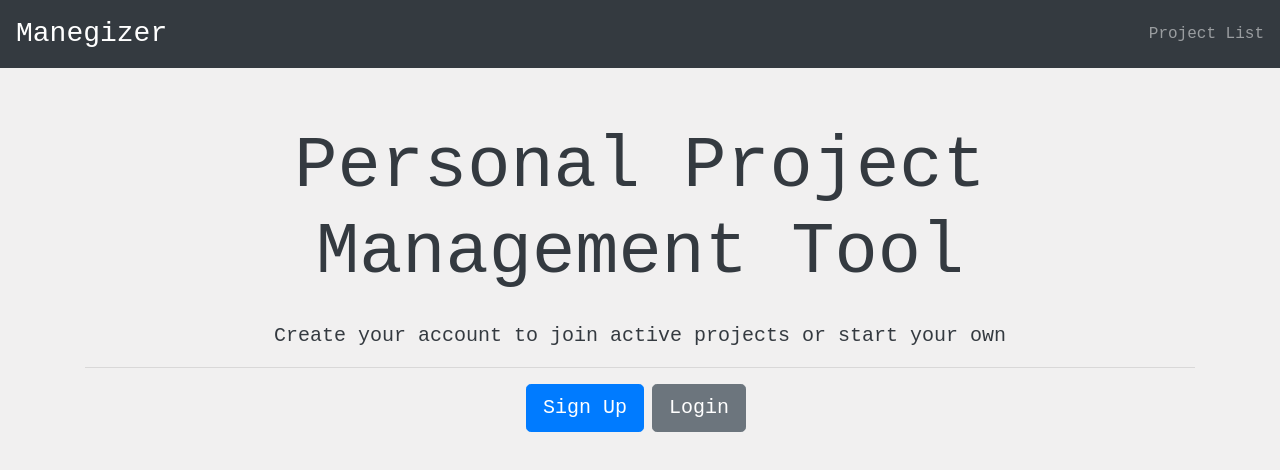
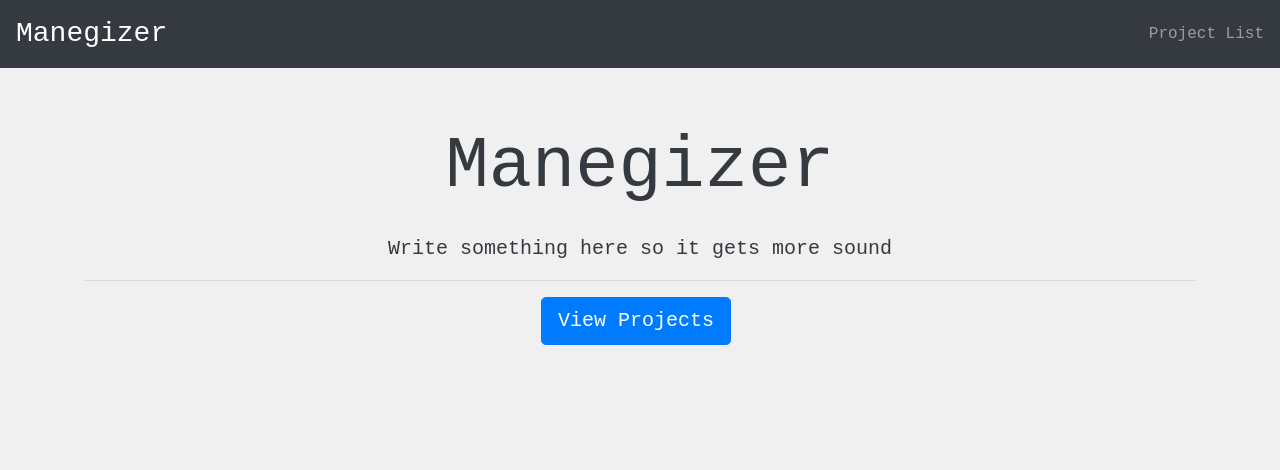
Before and after one commit to NaderDroid/manegizer, a React (Create React App) app: page / in a window 1280 px wide. Shown: the top 470 px of the page. Built offline with nearby package versions, Linux system fonts and the light colour scheme.

Commit message:
fix landing page

```diff
--- a/src/components/Landing.js
+++ b/src/components/Landing.js
@@ -11,17 +11,14 @@ class Landing extends Component {
                         <div className="row">
                             <div className="col-md-12 text-center">
                                 <h1 className="display-3 mb-4">
-                                    Personal Project Management Tool
+                                    Manegizer
                                 </h1>
                                 <p className="lead">
-                                    Create your account to join active projects or start your own
+                                    Write something here so it gets more sound
                                 </p>
                                 <hr />
                                 <Link className="btn btn-lg btn-primary mr-2" to="/db">
-                                    Sign Up
-                                </Link>
-                                <Link className="btn btn-lg btn-secondary mr-2" to="/login">
-                                    Login
+                                    View Projects
                                 </Link>
                             </div>
                         </div>
```
